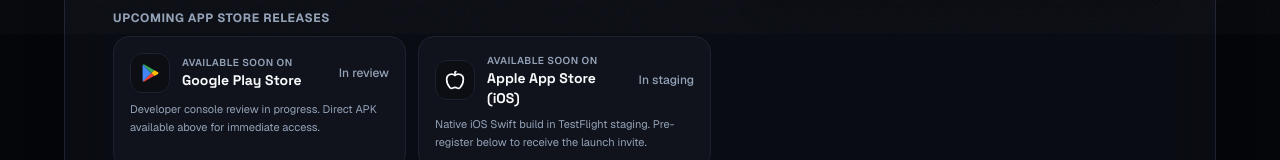
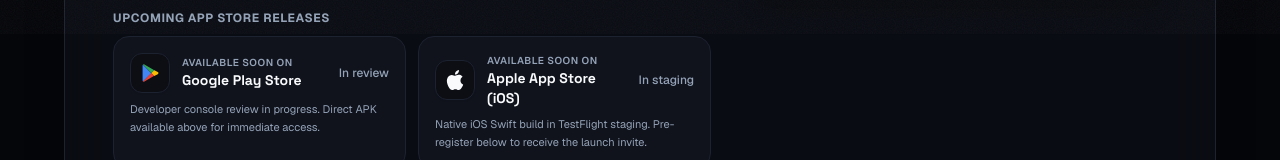
Before and after one commit to saathvik-codes/OnRoad, a Next.js app in the folder web/: page /download in a window 1280 px wide. Shown: the part 766-926 px from the top of the page. Built offline with nearby package versions, Linux system fonts and the light colour scheme; no server answers.

Commit message:
fix: replace apple fruit icon with official apple inc corporate logo and remove badges

```diff
--- a/web/src/app/app/page.tsx
+++ b/web/src/app/app/page.tsx
@@ -10,7 +10,6 @@ import {
   CheckCircle2,
   Share2,
   PlusSquare,
-  Apple,
   ChevronRight
 } from "lucide-react";
 import { toast } from "sonner";
@@ -172,7 +171,9 @@ export default function AppRedirectPage() {
             <Card className="p-6 sm:p-8 border-line bg-panel shadow-2xl relative overflow-hidden space-y-6">
               <div className="flex flex-col items-center text-center gap-3">
                 <span className="flex h-14 w-14 items-center justify-center rounded-2xl bg-white/10 text-white border border-white/20">
-                  <Apple className="h-8 w-8" />
+                  <svg className="h-8 w-8 text-white fill-current" viewBox="0 0 24 24" aria-hidden="true">
+                  <path d="M12.152 6.896c-.948 0-2.415-1.078-3.96-1.04-2.04.027-3.91 1.183-4.961 3.014-2.117 3.675-.546 9.103 1.519 12.09 1.013 1.454 2.208 3.09 3.792 3.039 1.52-.065 2.09-.987 3.935-.987 1.831 0 2.35.987 3.96.948 1.637-.026 2.676-1.48 3.676-2.948 1.156-1.688 1.636-3.325 1.662-3.415-.039-.013-3.182-1.221-3.22-4.857-.026-3.04 2.48-4.494 2.597-4.559-1.429-2.09-3.623-2.324-4.39-2.376-2-.156-3.675 1.09-4.61 1.09zM15.53 3.83c.843-1.012 1.4-2.427 1.245-3.83-1.207.052-2.662.805-3.532 1.818-.78.896-1.454 2.338-1.273 3.714 1.338.104 2.715-.688 3.559-1.701" />
+                </svg>
                 </span>
                 <div>
                   <h1 className="font-[family-name:var(--font-display)] text-2xl sm:text-3xl font-bold text-ink">
--- a/web/src/app/download/page.tsx
+++ b/web/src/app/download/page.tsx
@@ -9,7 +9,6 @@ import {
   Check,
   ChevronDown,
   Smartphone,
-  Apple,
   Calculator,
 } from "lucide-react";
 import { toast } from "sonner";
@@ -253,7 +252,9 @@ export default function DownloadPage() {
                       <div className="flex items-center gap-3">
                         {/* Official Apple Logo */}
                         <div className="grid h-10 w-10 shrink-0 place-items-center rounded-xl bg-panel border border-line shadow-xs">
-                          <Apple className="h-5 w-5 text-ink" />
+                          <svg className="h-5 w-5 text-ink fill-current" viewBox="0 0 24 24" aria-hidden="true">
+                            <path d="M12.152 6.896c-.948 0-2.415-1.078-3.96-1.04-2.04.027-3.91 1.183-4.961 3.014-2.117 3.675-.546 9.103 1.519 12.09 1.013 1.454 2.208 3.09 3.792 3.039 1.52-.065 2.09-.987 3.935-.987 1.831 0 2.35.987 3.96.948 1.637-.026 2.676-1.48 3.676-2.948 1.156-1.688 1.636-3.325 1.662-3.415-.039-.013-3.182-1.221-3.22-4.857-.026-3.04 2.48-4.494 2.597-4.559-1.429-2.09-3.623-2.324-4.39-2.376-2-.156-3.675 1.09-4.61 1.09zM15.53 3.83c.843-1.012 1.4-2.427 1.245-3.83-1.207.052-2.662.805-3.532 1.818-.78.896-1.454 2.338-1.273 3.714 1.338.104 2.715-.688 3.559-1.701" />
+                          </svg>
                         </div>
                         <div>
                           <p className="text-[10px] font-semibold uppercase tracking-wider text-mute">Available Soon On</p>
```
